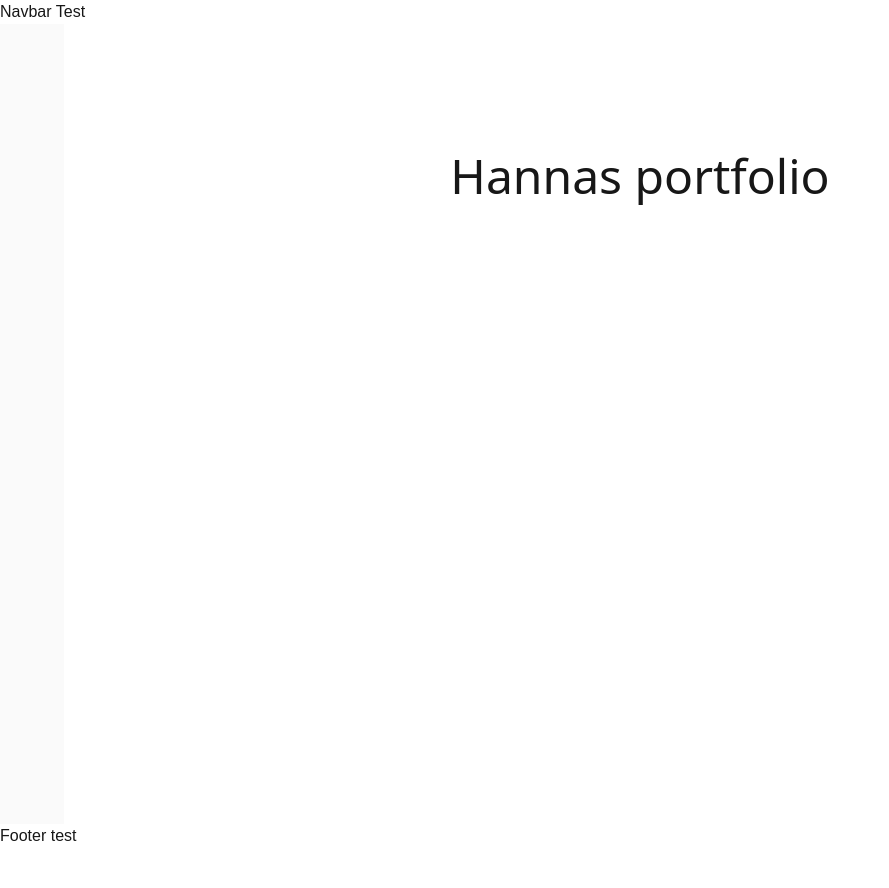
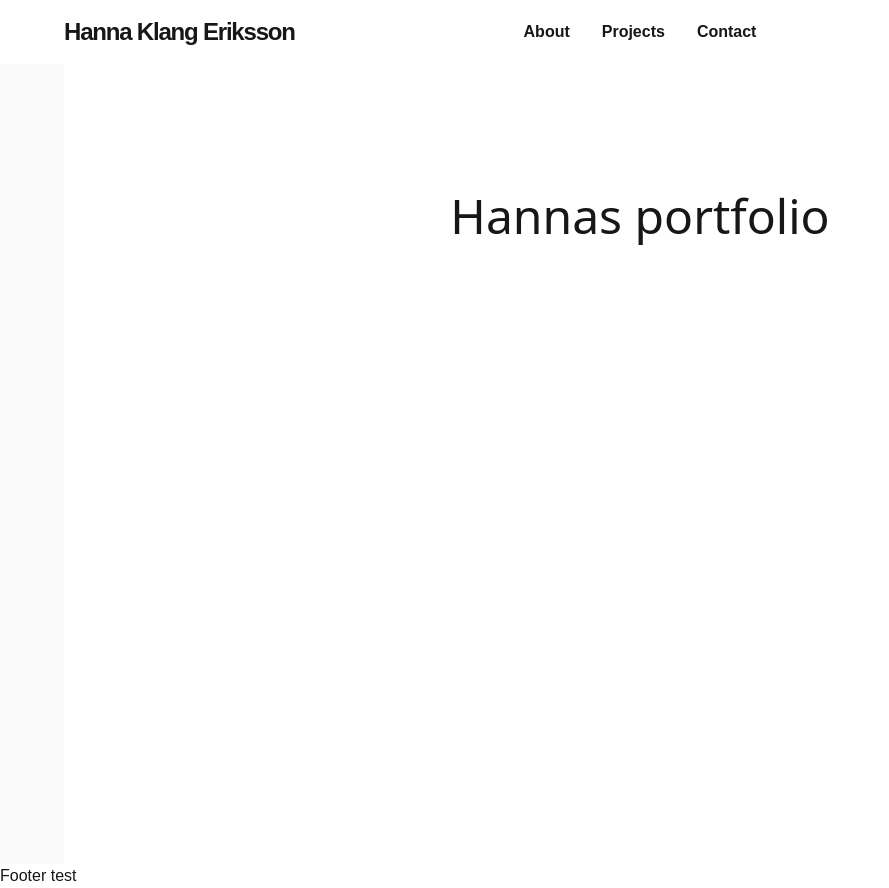
Before and after one commit to Hannahelenas/hanna-portfolio-next-v1, a Next.js app: page / in a window 1280 px wide. Shown: the whole page, without its empty margins (0-889 px from the left). Before the commit the page ends 848 px from the top, so only its background shows below. Built offline with nearby package versions, Linux system fonts and the light colour scheme.

Commit message:
Create responsive navbar

```diff
--- a/app/components/Navbar.tsx
+++ b/app/components/Navbar.tsx
@@ -1,9 +1,97 @@
+"use client";
+import Link from "next/link";
+import { useState } from "react";
+import { IoCloseOutline, IoMenuOutline } from "react-icons/io5";
+import ThemeToggle from "./ThemeToggle";
+
+const navLinks = [
+  {
+    name: "About",
+    href: "/#about",
+  },
+  {
+    name: "Projects",
+    href: "/#projects",
+  },
+  {
+    name: "Contact",
+    href: "/#contact",
+  },
+];
+
 export default function Navbar() {
+  const [menuOpen, setMenuOpen] = useState(false);
   return (
-    <nav>
-      <ul>
-        <li>Navbar Test</li>
-      </ul>
+    <nav className="bg-(--color-navbar) py-2">
+      <div
+        className="max-w-6xl mx-auto grid grid-cols-2
+        lg:grid-cols-3 items-center pl-5 pr-2 sm:pl-10 sm:pr-7 xl:px-0"
+      >
+        {/* Logo text */}
+        <Link
+          href="/"
+          className="text-xl md:text-2xl font-serif-custom tracking-tighter
+          font-semibold py-2 text-(--color-text)
+          "
+        >
+          Hanna Klang Eriksson
+        </Link>
+
+        {/* Desktop links */}
+        <ul
+          className=" hidden lg:flex justify-center gap-8 font-serif-custom
+        font-semibold"
+        >
+          {navLinks.map((link) => (
+            <li key={link.name}>
+              {" "}
+              <Link href={link.href}> {link.name} </Link>{" "}
+            </li>
+          ))}
+        </ul>
+
+        {/* Navbar button container */}
+        <div
+          className="flex justify-end items-center gap-1
+         "
+        >
+          <ThemeToggle />
+          <button
+            onClick={() => setMenuOpen(!menuOpen)}
+            className="lg:hidden text-3xl p-2
+            "
+            aria-label={
+              menuOpen ? "Close navigation menu" : "Open navigation menu"
+            }
+            aria-expanded={menuOpen}
+          >
+            {menuOpen ? (
+              <IoCloseOutline aria-hidden="true" focusable="false" />
+            ) : (
+              <IoMenuOutline aria-hidden="true" focusable="false" />
+            )}
+          </button>
+        </div>
+
+        <div />
+      </div>
+      {/* Mobile navlink menu */}
+      {menuOpen && (
+        <div className="lg:hidden px-5 sm:px-10 pb-4">
+          <ul
+            className="flex flex-col gap-4
+          font-serif"
+          >
+            {navLinks.map((link) => (
+              <li key={link.name}>
+                <Link href={link.href} onClick={() => setMenuOpen(false)}>
+                  {link.name}
+                </Link>
+              </li>
+            ))}
+          </ul>
+        </div>
+      )}
     </nav>
   );
 }
```
